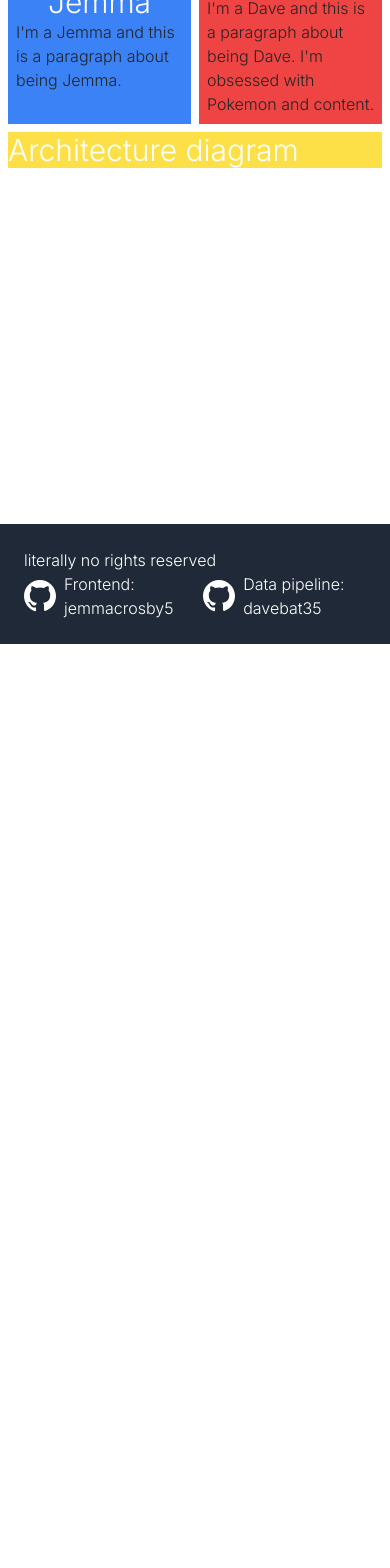
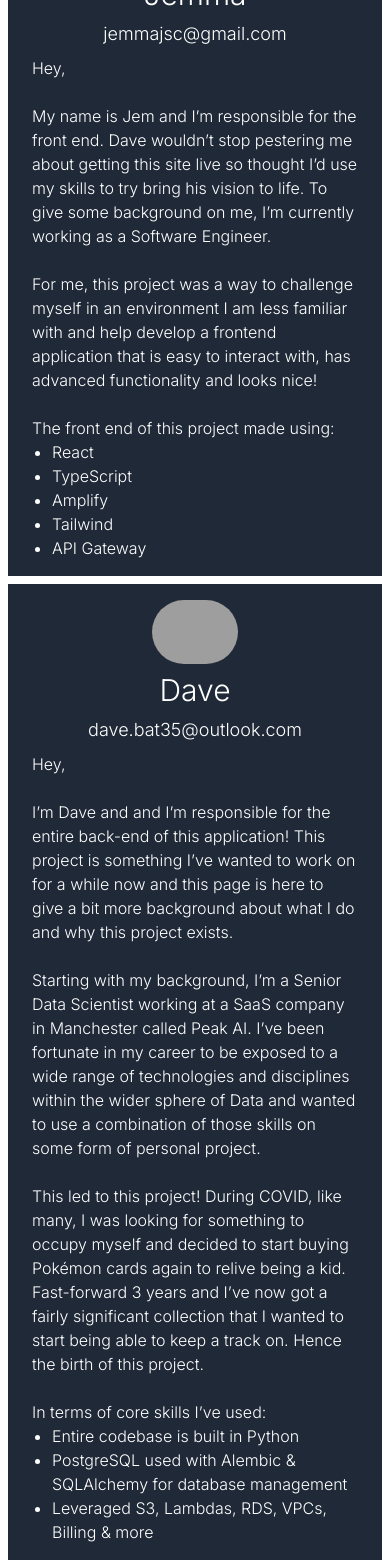
Before and after one commit to jemmacrosby5/pokemon_website, a React (Vite) app: page /about in a window 390 px wide. Shown: the part 200-1768 px from the top of the page. Before the commit the page ends 844 px from the top, so only its background shows below. Built offline with nearby package versions, Linux system fonts and the light colour scheme; grey boxes are pictures that could not be loaded.

Commit message:
Add copy

```diff
--- a/src/routes/About.tsx
+++ b/src/routes/About.tsx
@@ -4,30 +4,60 @@ function About() {
   return (
     <>
       <div className="flex flex-col h-full m-2 gap-2">
-        <div className="flex gap-2">
-          <div className="w-1/2 bg-blue-500 flex items-center justify-center">
-            <div className="flex flex-col items-center m-2">
+        <div className="flex flex-col md:flex-row gap-2">
+          <div className="bg-custom-gray flex justify-center md:w-1/2">
+            <div className="flex flex-col items-center gap-2 p-4 px-6">
               <img src="https://ih1.redbubble.net/image.4043453697.8709/raf,360x360,075,t,fafafa:ca443f4786.u1.jpg" className="rounded-full h-16"></img>
               <p className="text-white text-3xl">Jemma</p>
-              <p>I'm a Jemma and this is a paragraph about being Jemma.</p>
+              <p className="text-white text-lg">jemmajsc@gmail.com</p>
+              <div className="text-white">
+                Hey,<br />
+                <br />
+                My name is Jem and I’m responsible for the front end. Dave wouldn’t stop pestering me about getting this site live so thought I’d use my skills to try bring his vision to life.
+                To give some background on me, I’m currently working as a Software Engineer.<br />
+                <br />
+                For me, this project was a way to challenge myself in an environment I am less familiar with and help develop a frontend application that is easy to interact with, has advanced functionality and looks nice!<br />
+                <br />
+                The front end of this project made using:
+                <ul className="list-disc ml-5">
+                  <li>React</li>
+                  <li>TypeScript</li>
+                  <li>Amplify</li>
+                  <li>Tailwind</li>
+                  <li>API Gateway</li>
+                </ul>
+              </div>
             </div>
           </div>
-          <div className="w-1/2 bg-red-500 flex items-center justify-center">
-            <div className="flex flex-col items-center m-2">
+          <div className=" bg-custom-gray flex justify-center md:w-1/2">
+            <div className="flex flex-col items-center gap-2 p-4 px-6">
               <img src="https://media.wired.com/photos/5f87340d114b38fa1f8339f9/master/w_1600%2Cc_limit/Ideas_Surprised_Pikachu_HD.jpg" className="rounded-full h-16"></img>
               <p className="text-white text-3xl">Dave</p>
-              <p>I'm a Dave and this is a paragraph about being Dave. I'm obsessed with Pokemon and content.</p>
+              <p className="text-white text-lg">dave.bat35@outlook.com</p>
+              <div className="text-white">
+                Hey,<br />
+                <br />
+                I’m Dave and and I’m responsible for the entire back-end of this application! This project is something I’ve wanted to work on for a while now and this page is here to give a bit more background about what I do and why this project exists. <br />
+                <br />
+                Starting with my background, I’m a Senior Data Scientist working at a SaaS company in Manchester called Peak AI. I’ve been fortunate in my career to be exposed to a wide range of technologies and disciplines within the wider sphere of Data and wanted to use a combination of those skills on some form of personal project. <br />
+                <br />
+                This led to this project! During COVID, like many, I was looking for something to occupy myself and decided to start buying Pokémon cards again to relive being a kid. Fast-forward 3 years and I’ve now got a fairly significant collection that I wanted to start being able to keep a track on. Hence the birth of this project.<br />
+                <br />
+                In terms of core skills I’ve used:
+                <ul className="list-disc ml-5">
+                  <li>Entire codebase is built in Python</li>
+                  <li>PostgreSQL used with Alembic & SQLAlchemy for database management</li>
+                  <li>Leveraged S3, Lambdas, RDS, VPCs, Billing & more</li>
+                </ul>
+              </div>
             </div>
           </div>
         </div>
-
-        <div className="bg-yellow-300 h-fill">
-          <p className="text-white text-3xl">Architecture diagram</p>
+        <div >
+          <p className=" text-3xl">Architecture diagram</p>
+          <img src='public/architecture_diagram.jpg'></img>
         </div>
-        <div>
-          <p></p>
-        </div>
-      </div>
+      </div >
     </>
   )
 }
--- a/src/routes/Home.tsx
+++ b/src/routes/Home.tsx
@@ -7,9 +7,9 @@ function Home() {
     <>
       <div className="flex flex-col gap-4">
         <div className="flex flex-col md:flex-row bg-custom-gray p-8 gap-8">
-          <div>
+          <div className="md:max-w-[60%]">
             <p className="text-white text-3xl">About...</p>
-            <p className="text-white text-xl">This is a small personal website to display the values of a Pokemon card collection</p>
+            <p className="text-white text-xl">This website is a personal project by Jem (a Software Engineer) and Dave (a Data Scientist) designed to show the value of a Pokémon card collection. To learn more about us and the project, please visit the <a href='/about' className="underline">About</a> page.</p>
           </div>
           <TotalValueBox />
         </div>
```
